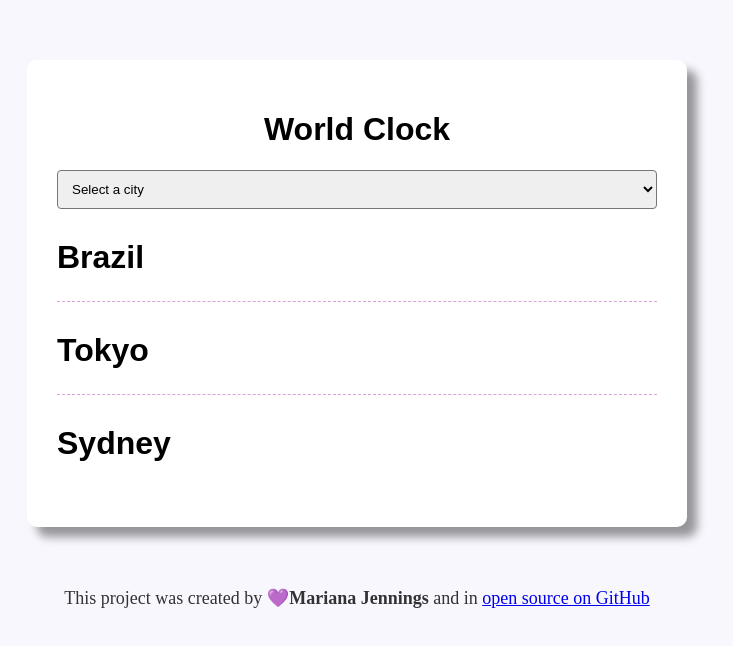
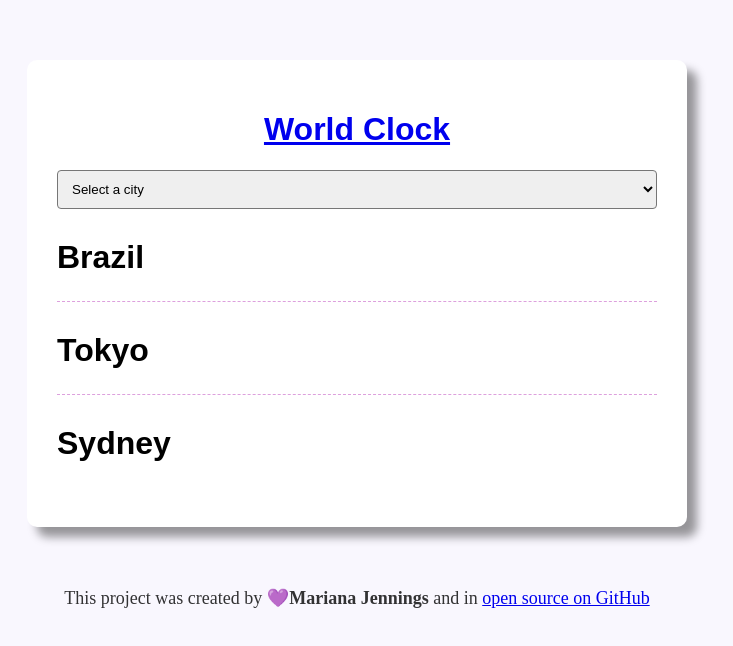
Before and after one commit to MariJ12/World-ClockMJ, a plain HTML site: page index.html in a window 1280 px wide. Shown: the whole page, without its empty margins (283-1016 px from the left). Drawn offline with nearby package versions, Linux system fonts and the light colour scheme; a script that the page names is missing.

Commit message:
added link back to page

```diff
--- a/index.html
+++ b/index.html
@@ -11,7 +11,9 @@
   </head>
   <body>
     <div class="container">
-      <h1>World Clock</h1>
+      <h1>
+        <a href="index.html">World Clock</a>
+      </h1>
       <select id="city">
         <option value=" ">Select a city</option>
         <option value="current">My current location</option>
```
